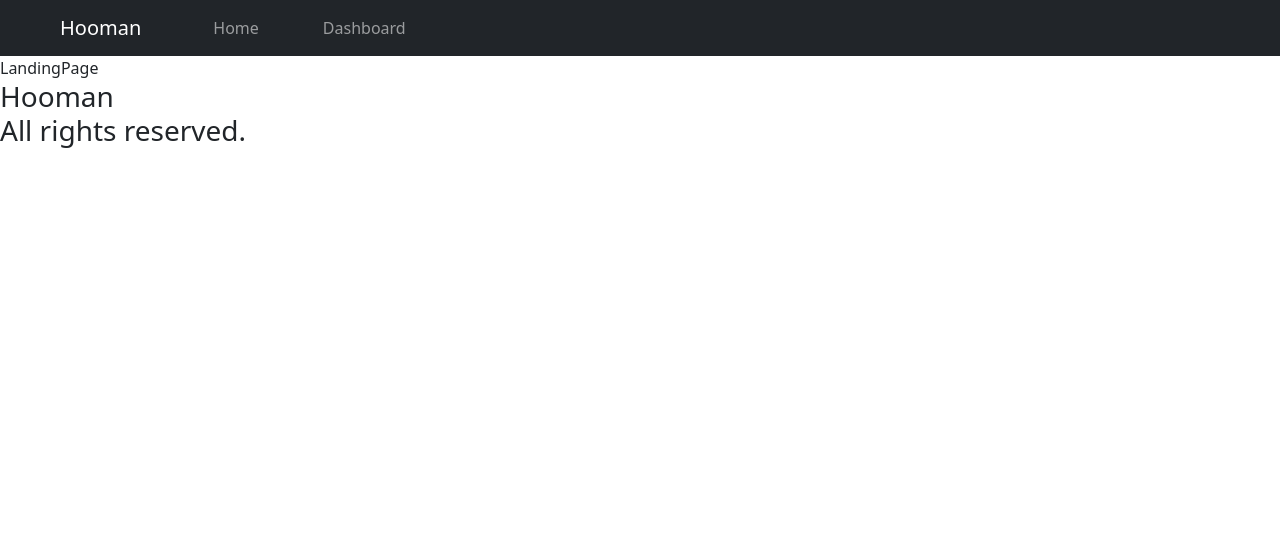
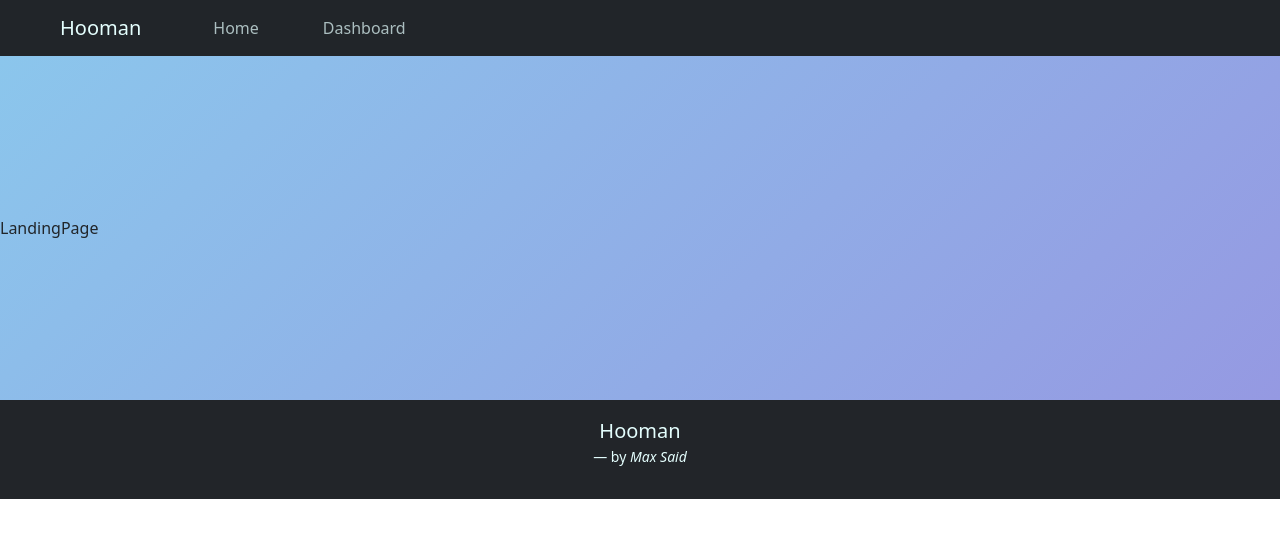
Before and after one commit to maxxsaid/hooman, a React (Create React App) app: page / in a window 1280 px wide. Shown: the top 538 px of the page. Built offline with nearby package versions, Linux system fonts and the light colour scheme.

Commit message:
filter added

```diff
--- a/src/App.css
+++ b/src/App.css
@@ -2,3 +2,68 @@
   margin: 0;
   padding: 0;
 }
+
+.main {
+  background-color: #8bc6ec;
+  background-image: linear-gradient(135deg, #8bc6ec 0%, #9599e2 100%);
+  padding: 10rem 0;
+}
+.navbar-brand {
+  color: #e4fefd !important;
+}
+.navbar-brand:hover {
+  color: #7ce3e0 !important;
+}
+
+.nav-link {
+  color: #e4fefdb5 !important;
+}
+.nav-link:hover {
+  color: #7ce3e0 !important;
+}
+
+.card {
+  background: rgba(255, 255, 255, 0.89) !important;
+  box-shadow: 0 8px 32px 0 rgba(31, 38, 135, 0.37) !important;
+  backdrop-filter: blur(9.5px) !important;
+  -webkit-backdrop-filter: blur(9.5px) !important;
+  border-radius: 8% !important;
+  margin: 0.3rem 0.5rem 0.3rem 0.2rem;
+  padding: 0.4rem;
+  width: 250px;
+  transition: transform 0.3s ease;
+  cursor: pointer;
+}
+
+.card:hover {
+  transform: scale(1.03);
+}
+
+.card-title {
+  font-weight: 400;
+  font-size: 1.1rem;
+}
+
+.footer {
+  background-color: #222529;
+  color: #e4fefd;
+  padding: 1rem;
+}
+.blockquote-footer {
+  color: #e4fefd !important;
+}
+
+.footer-name {
+  color: #e4fefd !important;
+}
+.footer-name:hover {
+  color: #4ed4d0 !important;
+}
+
+.card-image {
+  border-radius: 50%;
+}
+
+a {
+  text-decoration: none !important;
+}
--- a/src/App.js
+++ b/src/App.js
@@ -2,7 +2,6 @@ import React from "react";
 import { Routes, Route, Link } from "react-router-dom";
 import { Navbar, LandingPage, Dashboard, UserProfile } from "./components";
 import "./App.css";
-
 
 const App = () => {
   return (
@@ -13,16 +12,20 @@ const App = () => {
           <Routes>
             <Route exact path="/" element={<LandingPage />} />
             <Route path="/hoomans" element={<Dashboard />} />
-            <Route path="/hooman/id" element={<UserProfile />} />
+            <Route path="/hooman/:id" element={<UserProfile />} />
           </Routes>
         </div>
       </div>
       <div className="footer">
-        <h3 className="footer-slogan">
-          Hooman
-          <br />
-          All rights reserved.
-        </h3>
+        <figure className="text-center">
+          <blockquote className="blockquote">
+            <p>Hooman</p>
+          </blockquote>
+          <figcaption className="blockquote-footer">
+            by <cite><a href="https://www.maxsaid.com" target="blank" className="footer-name">Max Said</a></cite>
+            <br />
+          </figcaption>
+        </figure>
       </div>
     </div>
   );
--- a/src/components/Dashboard.js
+++ b/src/components/Dashboard.js
@@ -1,33 +1,43 @@
-import React from "react";
+import React, { useState, useEffect } from "react";
 import { Link } from "react-router-dom";
 import { useGetUsersQuery } from "../services/randomUserApi";
 
 const Dashboard = () => {
-  const { data, isFetching } = useGetUsersQuery();
+  const { data: usersList, isFetching } = useGetUsersQuery();
 
-  console.log(data);
 
-  const globalUsers = data?.results;
+  const [users, setUsers] = useState([]);
+  console.log(users);
+  const [searchTerm, setSearchTerm] = useState("");
 
-  console.log(globalUsers);
-
+  useEffect(() => {
+    const filteredUsers = usersList?.results?.filter(
+      (user) =>
+        user.name.first.toLowerCase().includes(searchTerm.toLowerCase()) ||
+        user.name.last.toLowerCase().includes(searchTerm.toLowerCase())
+    );
+    setUsers(filteredUsers);
+  }, [usersList, searchTerm]);
   if (isFetching) return "Loading...";
 
   return (
     <>
+      <div className="search-user">
+        <input
+          placeholder="Search User"
+          onChange={(e) => setSearchTerm(e.target.value)}
+        />
+      </div>
       <div className="container">
-        <div className="row">
-          <div className="col-md-6 mx-auto d-grid gap-3">
-            {globalUsers.map((user, index) => {
+        <div className="row row-cols-2 row-cols-lg-6 g-2 g-lg-1">
+          {users?.map((user, index) => {
             return (
-                <Link to={`/hooman/${index}`} className="card col-md-6 mx-auto my-2 p-2 bg-light border" key={index}>
-                  <div
-                    className="mx-auto text-center"
-                  >
+              <Link to={`/hooman/${index}`} className="card col" key={index}>
+                <div className="text-center p-3">
                   <img
-                      src={user.picture.thumbnail}
+                    src={user.picture.large}
                     alt="user"
-                      className="card-image"
+                    className="card-image p-1"
                   />
 
                   <div className="card-title">
@@ -39,7 +49,6 @@ const Dashboard = () => {
           })}
         </div>
       </div>
-      </div>
     </>
   );
 };
--- a/src/services/randomUserApi.js
+++ b/src/services/randomUserApi.js
@@ -7,7 +7,7 @@ export const randomUserApi = createApi({
   baseQuery: fetchBaseQuery({ baseUrl }),
   endpoints: (builder) => ({
     getUsers: builder.query({
-      query: () => `${baseUrl}?page=3&results=10&seed=abc`,
+      query: () => `${baseUrl}?results=100`,
     }),
   }),
 });
```
Lines whose indentation alone changed are shown as unchanged.
